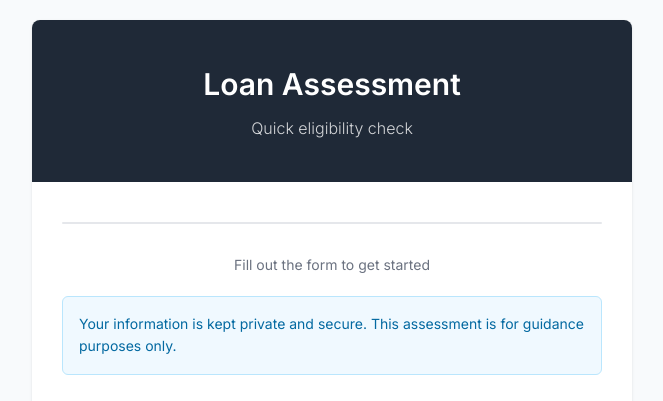
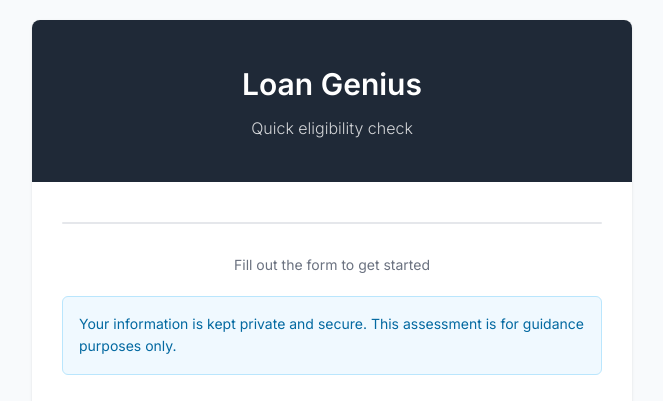
Before and after one commit to dharanidharansr/Ml-Loan-Approval, a Flask app: page / in a window 1280 px wide. Shown: the top 401 px of the page, without its empty margins (308-971 px from the left). Run offline with Flask 3, Linux system fonts and the light colour scheme; parts of the project's set-up code (start-up, migrations or seed data) failed here and were passed over.

Commit message:
minimilistic temlate

```diff
--- a/templates/index.html
+++ b/templates/index.html
@@ -3,7 +3,7 @@
 <head>
     <meta charset="UTF-8">
     <meta name="viewport" content="width=device-width, initial-scale=1.0">
-    <title>Loan Assessment</title>
+    <title>Loan Genius</title>
     <link href="https://fonts.googleapis.com/css2?family=Inter:wght@300;400;500;600&display=swap" rel="stylesheet">
     <style>
         * {
@@ -248,7 +248,7 @@
 <body>
 <div class="container fade-in">
     <div class="header">
-        <h1>Loan Assessment</h1>
+        <h1>Loan Genius</h1>
         <p>Quick eligibility check</p>
     </div>
 
```
